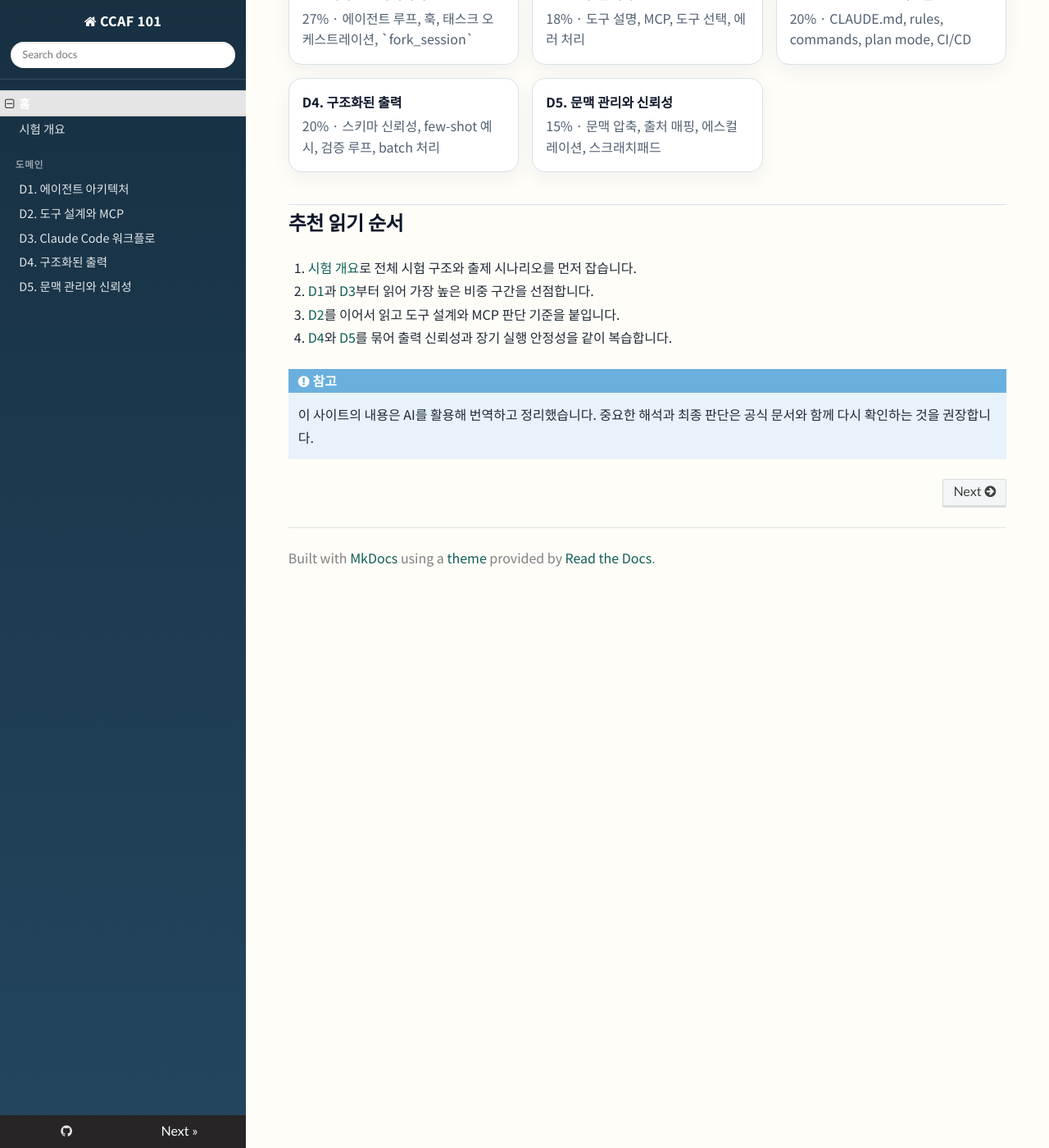
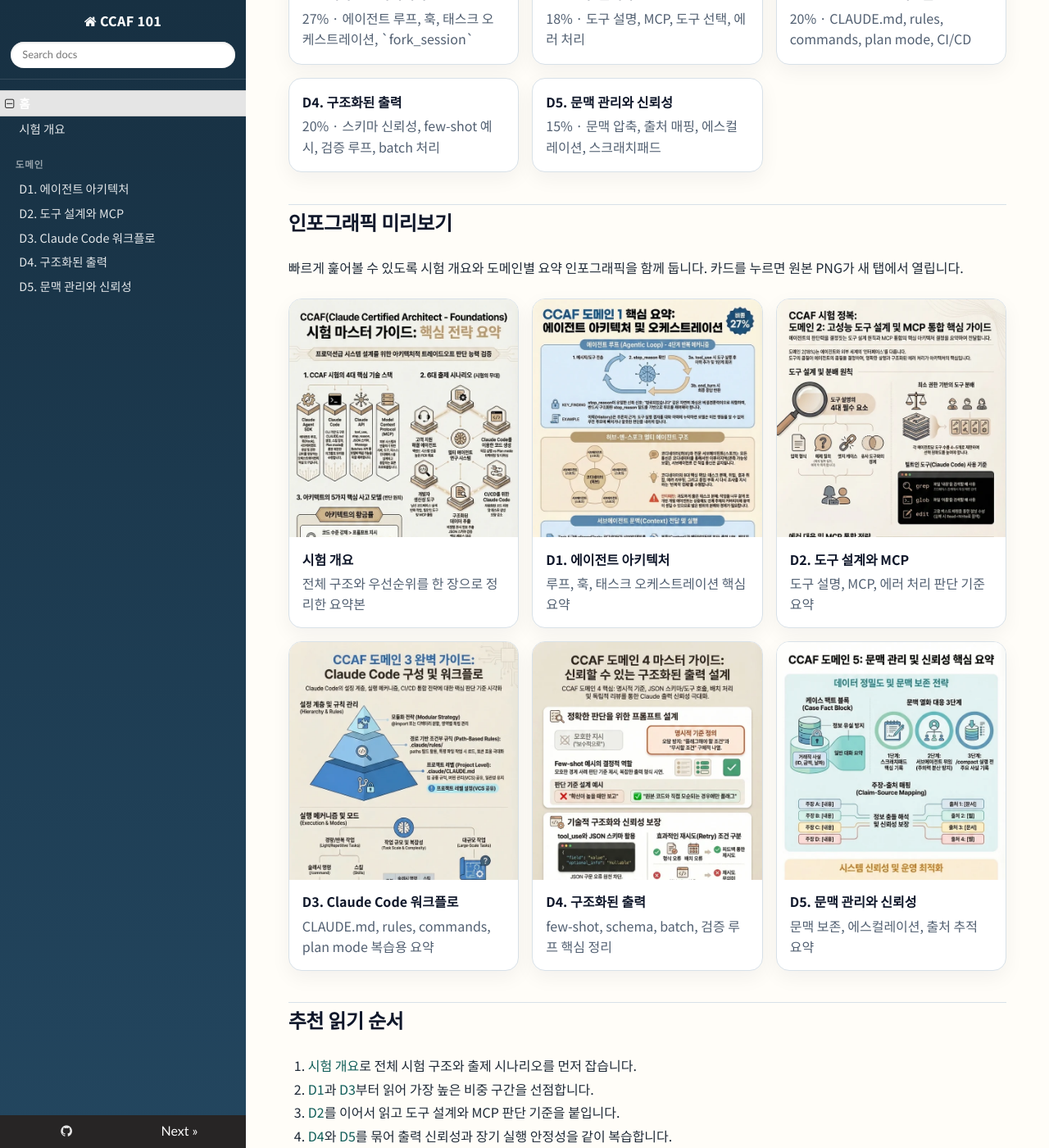
Before and after one commit to bitboom/ccaf101, an MkDocs documentation site: the page built from docs/index.md, in a window 1280 px wide and 1400 px high, scrolled down 734 px. Shown: the whole window at 82% size. Built offline with MkDocs 1.6.1, drawn with Linux system fonts in a browser that asks for light colours; nearby versions of some CDN libraries; some web fonts are replaced.

Commit message:
Add lightweight infographic gallery to homepage

```diff
--- a/docs/assets/stylesheets/extra.css
+++ b/docs/assets/stylesheets/extra.css
@@ -261,6 +261,62 @@ body,
   line-height: 1.6;
 }
 
+.home-thumb-grid {
+  display: grid;
+  grid-template-columns: repeat(auto-fit, minmax(220px, 1fr));
+  gap: 1rem;
+  margin: 1rem 0 1.5rem;
+}
+
+.home-thumb {
+  display: block;
+  overflow: hidden;
+  border: 1px solid var(--ccaf-border);
+  border-radius: 16px;
+  background: #fff;
+  box-shadow: 0 8px 24px rgba(15, 23, 42, 0.05);
+  text-decoration: none;
+  transition:
+    transform 140ms ease,
+    box-shadow 140ms ease,
+    border-color 140ms ease;
+}
+
+.home-thumb:hover {
+  transform: translateY(-2px);
+  border-color: #8fc9c2;
+  box-shadow: 0 12px 28px rgba(15, 23, 42, 0.08);
+}
+
+.home-thumb img {
+  display: block;
+  width: 100%;
+  height: 290px;
+  object-fit: cover;
+  object-position: top center;
+  background: #f4f6f8;
+}
+
+.home-thumb strong,
+.home-thumb span {
+  display: block;
+  padding-left: 1rem;
+  padding-right: 1rem;
+}
+
+.home-thumb strong {
+  margin-top: 0.9rem;
+  margin-bottom: 0.35rem;
+  color: #0f172a;
+  font-size: 1rem;
+}
+
+.home-thumb span {
+  padding-bottom: 1rem;
+  color: var(--ccaf-muted);
+  line-height: 1.55;
+}
+
 @media screen and (max-width: 768px) {
   .wy-nav-content {
     padding: 1.4rem 1rem;
--- a/docs/index.md
+++ b/docs/index.md
@@ -51,6 +51,43 @@ CCAF Foundations의 출제 구조와 도메인별 판단 포인트를 빠르게
   </a>
 </div>
 
+## 인포그래픽 미리보기
+
+빠르게 훑어볼 수 있도록 시험 개요와 도메인별 요약 인포그래픽을 함께 둡니다. 카드를 누르면 원본 PNG가 새 탭에서 열립니다.
+
+<div class="home-thumb-grid">
+  <a class="home-thumb" href="assets/images/infographics/00-overview.png" target="_blank" rel="noopener">
+    <img src="assets/images/infographics/previews/00-overview.webp" alt="시험 개요 인포그래픽 미리보기" loading="lazy" />
+    <strong>시험 개요</strong>
+    <span>전체 구조와 우선순위를 한 장으로 정리한 요약본</span>
+  </a>
+  <a class="home-thumb" href="assets/images/infographics/01-agent-architecture.png" target="_blank" rel="noopener">
+    <img src="assets/images/infographics/previews/01-agent-architecture.webp" alt="도메인 1 인포그래픽 미리보기" loading="lazy" />
+    <strong>D1. 에이전트 아키텍처</strong>
+    <span>루프, 훅, 태스크 오케스트레이션 핵심 요약</span>
+  </a>
+  <a class="home-thumb" href="assets/images/infographics/02-tool-design-mcp.png" target="_blank" rel="noopener">
+    <img src="assets/images/infographics/previews/02-tool-design-mcp.webp" alt="도메인 2 인포그래픽 미리보기" loading="lazy" />
+    <strong>D2. 도구 설계와 MCP</strong>
+    <span>도구 설명, MCP, 에러 처리 판단 기준 요약</span>
+  </a>
+  <a class="home-thumb" href="assets/images/infographics/03-claude-code-workflows.png" target="_blank" rel="noopener">
+    <img src="assets/images/infographics/previews/03-claude-code-workflows.webp" alt="도메인 3 인포그래픽 미리보기" loading="lazy" />
+    <strong>D3. Claude Code 워크플로</strong>
+    <span>CLAUDE.md, rules, commands, plan mode 복습용 요약</span>
+  </a>
+  <a class="home-thumb" href="assets/images/infographics/04-structured-output.png" target="_blank" rel="noopener">
+    <img src="assets/images/infographics/previews/04-structured-output.webp" alt="도메인 4 인포그래픽 미리보기" loading="lazy" />
+    <strong>D4. 구조화된 출력</strong>
+    <span>few-shot, schema, batch, 검증 루프 핵심 정리</span>
+  </a>
+  <a class="home-thumb" href="assets/images/infographics/05-context-reliability.png" target="_blank" rel="noopener">
+    <img src="assets/images/infographics/previews/05-context-reliability.webp" alt="도메인 5 인포그래픽 미리보기" loading="lazy" />
+    <strong>D5. 문맥 관리와 신뢰성</strong>
+    <span>문맥 보존, 에스컬레이션, 출처 추적 요약</span>
+  </a>
+</div>
+
 ## 추천 읽기 순서
 
 1. [시험 개요](exam-overview.md)로 전체 시험 구조와 출제 시나리오를 먼저 잡습니다.
```
Also changed, not shown: docs/assets/images/infographics/previews/00-overview.webp (added), docs/assets/images/infographics/previews/01-agent-architecture.webp (added), docs/assets/images/infographics/previews/02-tool-design-mcp.webp (added), docs/assets/images/infographics/previews/03-claude-code-workflows.webp (added), docs/assets/images/infographics/previews/04-structured-output.webp (added), docs/assets/images/infographics/previews/05-context-reliability.webp (added).
